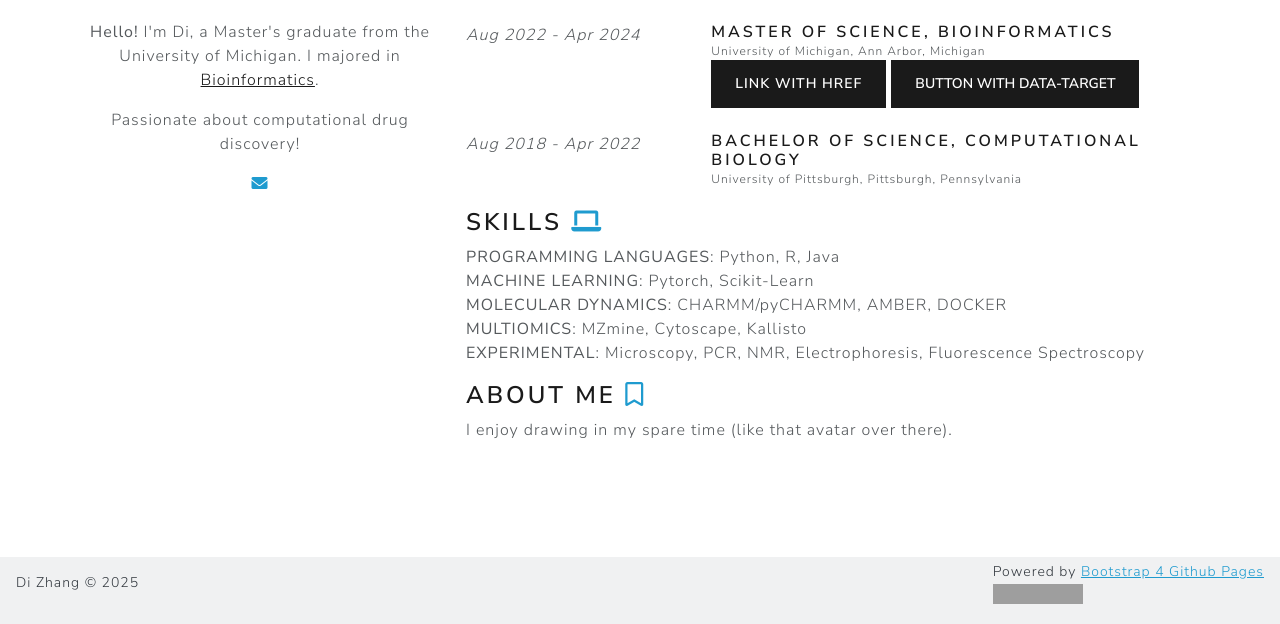
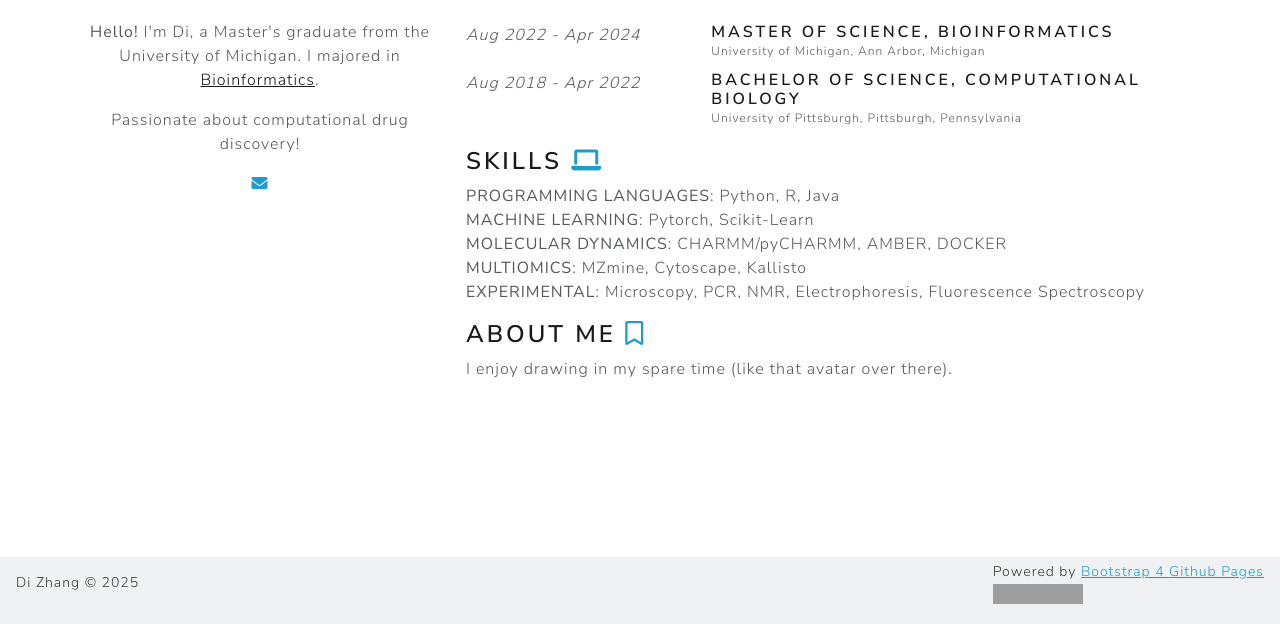
Before and after one commit to zhangdi33/zhangdi33.github.io, a Jekyll site: the page built from index.html, in a window 1280 px wide, cut to the strip 276-900 px from the top of the page. Built offline with Jekyll 4.4.1, drawn with Linux system fonts in a browser that asks for light colours; grey boxes are pictures that could not be loaded.

Commit message:
Update index.html

```diff
--- a/index.html
+++ b/index.html
@@ -41,7 +41,7 @@
       </div>
       <div class="col-lg-8 p-2"><div class="container p-2">
 
-        <h3>Research Interest <i class="fa-solid fa-star text-info fa-fw"></i></h3>
+        <h3>Research Interest <i class="fa-regular fa-star text-info fa-fw"></i></h3>
         <p>
           I'm particularly interested in <b>underutilized and underexplored molecular data</b>.
           Using insights from them, I hope to improve and develop novel machine learning
@@ -69,19 +69,7 @@
             <h5 class="mb-0">Master of Science, Bioinformatics</h5>
             <p class="text-secondary mb-0" style="font-size:75%;">University of Michigan, Ann Arbor, Michigan</p>
 
-            <p>
-  <a class="btn btn-primary" data-toggle="collapse" href="#collapseExample" role="button" aria-expanded="false" aria-controls="collapseExample">
-    Link with href
-  </a>
-  <button class="btn btn-primary" type="button" data-toggle="collapse" data-target="#collapseExample" aria-expanded="false" aria-controls="collapseExample">
-    Button with data-target
-  </button>
-</p>
-<div class="collapse" id="collapseExample">
-  <div class="card card-body">
-    Anim pariatur cliche reprehenderit, enim eiusmod high life accusamus terry richardson ad squid. Nihil anim keffiyeh helvetica, craft beer labore wes anderson cred nesciunt sapiente ea proident.
-  </div>
-</div>
+
 
           </div>
         </div>
```
